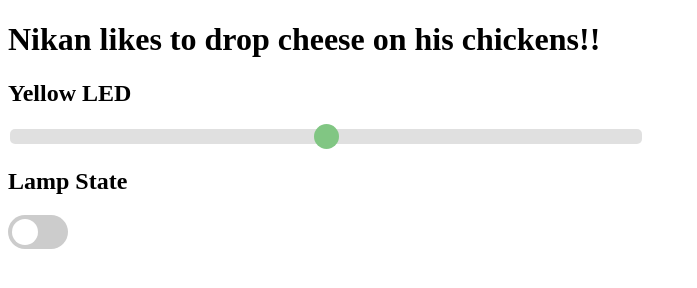
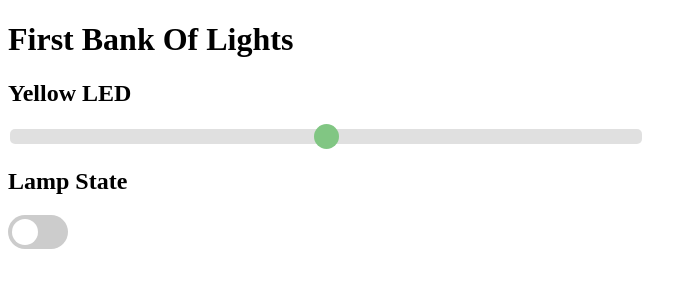
Before and after one commit to Arimitsu06/gpio_example, a website: page public/index.html in a window 1280 px wide. Shown: the whole page, without its empty margins (0-697 px from the left). Drawn offline with Linux system fonts and the light colour scheme.

Commit message:
Renaming title.

```diff
--- a/public/index.html
+++ b/public/index.html
@@ -14,7 +14,7 @@
 </head>
 
 <body>
-  <h1>Nikan likes to drop cheese on his chickens!!</h1>
+  <h1>First Bank Of Lights</h1>
   <h2>Yellow LED</h2>
   <div class="slidecontainer">
     <input type="range" min="0" max="1023" value="512" class="circular-slider" id="yellow-led-slider">
```
